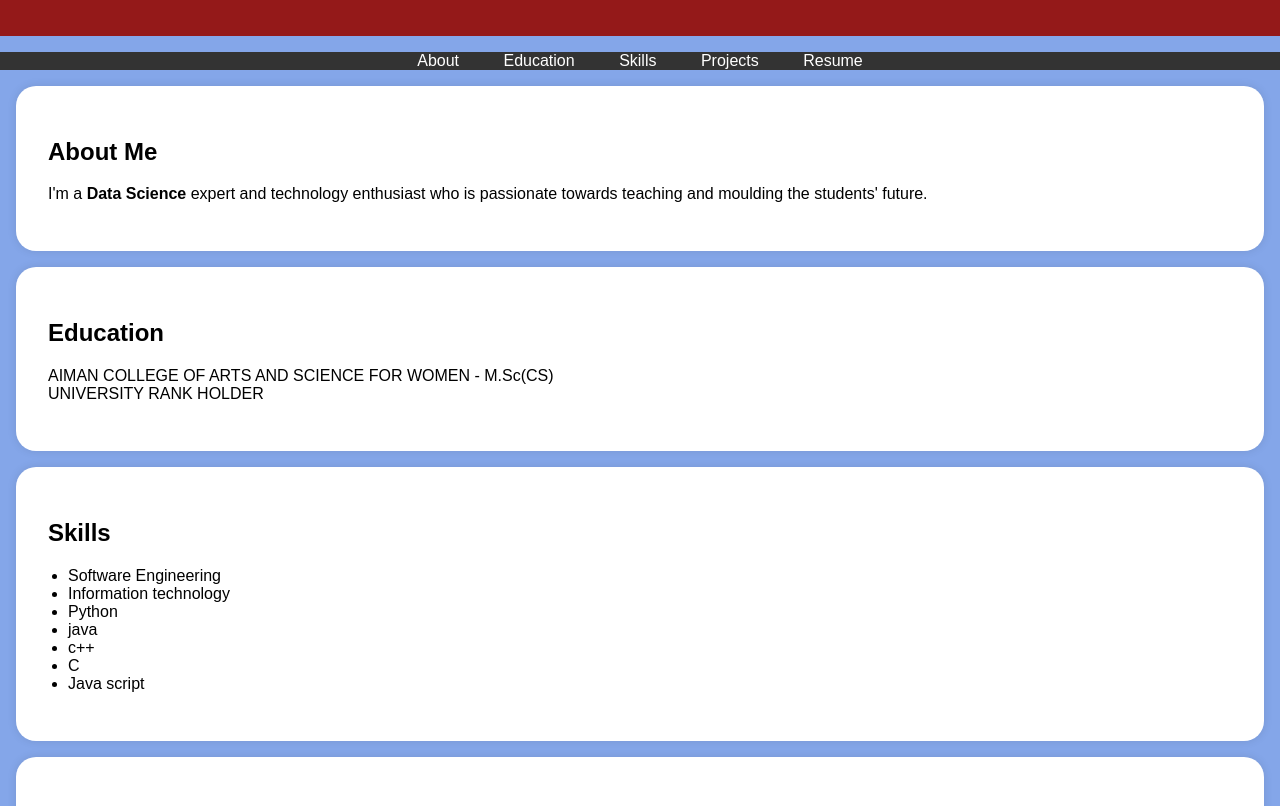
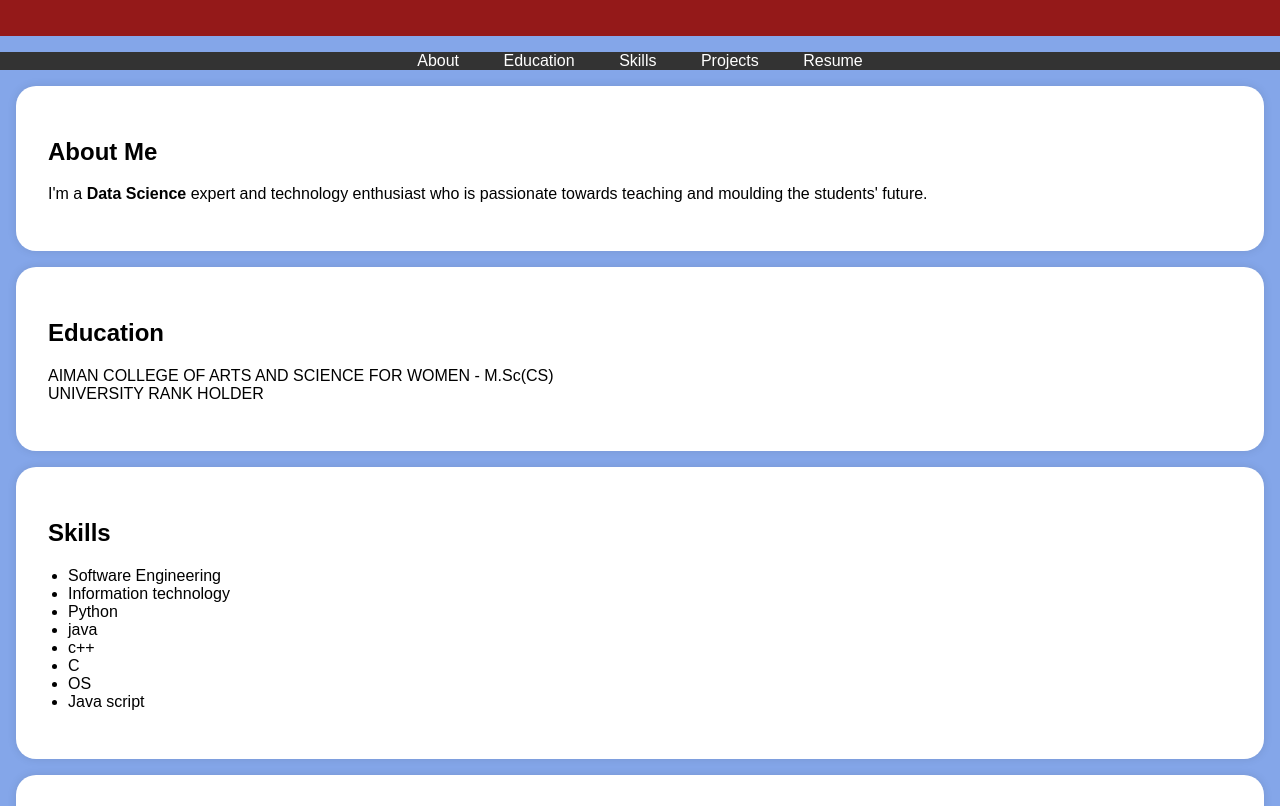
Before and after one commit to rabiaabbas-hub/trial-, a plain HTML site: page index.html in a window 1280 px wide. Shown: the part 197-1003 px from the top of the page. Drawn offline with Linux system fonts and the light colour scheme.

Commit message:
Update index.html

```diff
--- a/index.html
+++ b/index.html
@@ -137,6 +137,7 @@
                 <li>java</li>
                 <li>c++</li>
                 <li>C</li>
+                <li>OS</li>
                 <li>Java script</li>
             </ul>
         </div>
```
